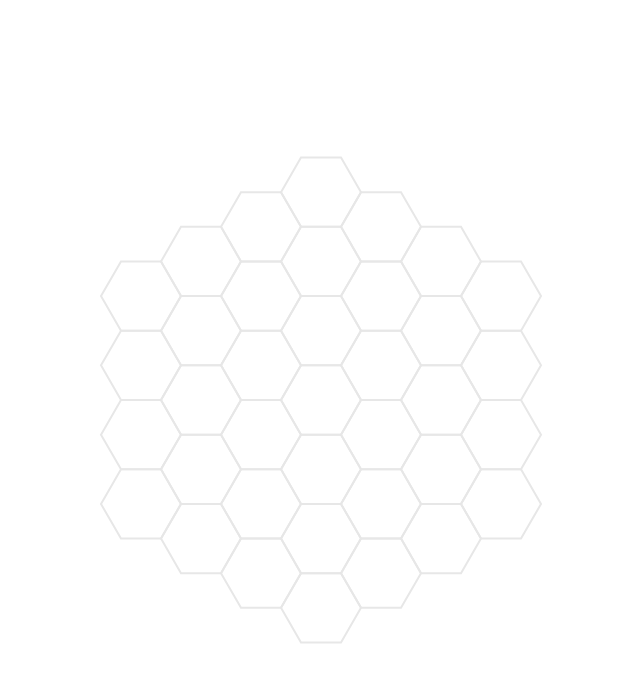
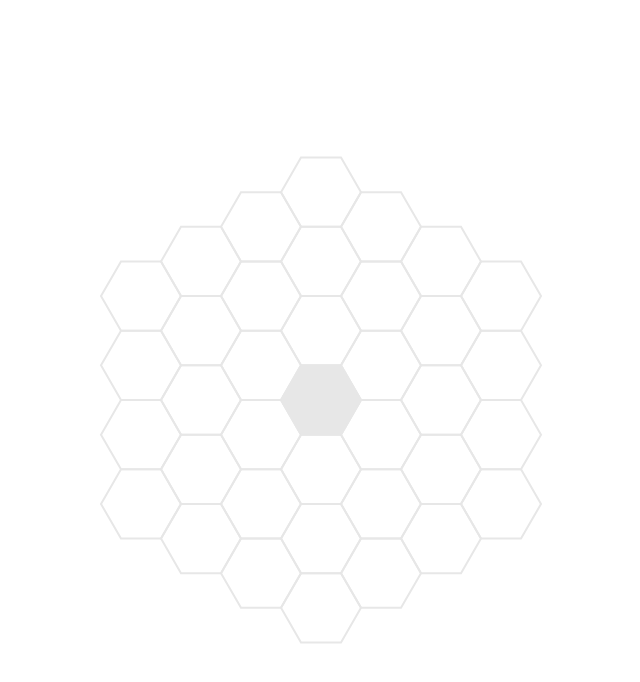
Before and after one commit to kmcgillivray/hex-grid, a plain HTML site: page index.html in a window 1280 px wide. Shown: the whole page, without its empty margins (319-959 px from the left). Drawn offline with Linux system fonts and the light colour scheme.

Commit message:
Reorganize hex grid files, set up get neighbor and get hex functions

```diff
--- a/index.html
+++ b/index.html
@@ -18,8 +18,8 @@
 
     <script src="scripts/utilities.js"></script>
     <script src="scripts/Canvas.js"></script>
-    <script src="scripts/Node.js"></script>
-    <script src="scripts/NodeGraph.js"></script>
+    <script src="scripts/Hexagon.js"></script>
+    <script src="scripts/HexGrid.js"></script>
     <script src="scripts/main.js"></script>
   </body>
 </html>
--- a/scripts/HexGrid.js
+++ b/scripts/HexGrid.js
@@ -4,37 +4,56 @@ Properties: rows (number), columns (number)
 Description: Creates spaced hexagons in a grid with the given number of rows and columns
 */
 
-function HexGrid(rows, columns) {
-  this.rows = rows;
-  this.columns = columns;
-  this.hexes = this.createGrid();
+function HexGrid(size) {
+  this.size = size;
+  this.grid = {};
+  this.directions = [
+     {x:+1, y:-1, z: 0}, {x:+1, y: 0, z:-1}, {x: 0, y:+1, z:-1},
+     {x:-1, y:+1, z: 0}, {x:-1, y: 0, z:+1}, {x: 0, y:-1, z:+1}
+  ];
+  this.init();
 }
 
 HexGrid.prototype = (function() {
 
   function createGrid() {
-    var hexes = [];
-    for (var i = 0; i < this.rows; i++) {
-      for (var j = 0; j < this.columns; j++) {
-        var spacing = 0;
-        if (j % 2 == 0) {
-          var spacing = hexWidth / 2;
+    var count = 0;
+    for (var i = -this.size; i <= this.size; i++) {
+      var max = -(this.size - Math.abs(i));
+      if (i > 0) {
+        max = -max;
+      }
+      for (var j = -this.size; j <= this.size; j++) {
+        if (i <= 0 && j >= max || i >= 0 && j <= max) {
+          var x = i;
+          var z = j;
+          var y = -x-z;
+          if (y == -0) {
+            y = Math.abs(y);
+          }
+          this.grid[count] = new Hexagon({x: x, y: y, z: z}, hexWidth);
+          count++;
         }
-        var hex = new Hexagon({c: j, r: i}, hexWidth, hexWidth * j, hexWidth * i - spacing);
-        hexes.push(hex);
-        console.log(hex.coordinates);
       }
     }
-    return hexes;
   }
 
-  function getHex(c, r) {
-    for (var i = 0; i < this.hexes.length; i++) {
-      if (this.hexes[i].coordinates.c == c && this.hexes[i].coordinates.r == r) {
-        console.log(this.hexes[i]);
-        return this.hexes[i];
+  function getHex(x, y, z) {
+    for (var hex in this.grid) {
+      var currentHex = this.grid[hex];
+      console.log(currentHex);
+      if (currentHex.x == x && currentHex.y == y && currentHex.z == z) {
+        console.log("found it!");
+        console.log(currentHex);
+        return currentHex;
       }
     }
+    // for (var i = 0; i < this.hexes.length; i++) {
+    //   if (this.hexes[i].coordinates.c == c && this.hexes[i].coordinates.r == r) {
+    //     console.log(this.hexes[i]);
+    //     return this.hexes[i];
+    //   }
+    // }
   }
 
   function draw() {
@@ -43,9 +62,16 @@ HexGrid.prototype = (function() {
     }
   }
 
+  function init() {
+    createGrid.call(this);
+    for (var hex in this.grid) {
+      this.grid[hex].findNeighbors(this.directions);
+    }
+  }
+
   return {
-    createGrid: createGrid,
     getHex: getHex,
+    init: init,
     draw: draw
   }
 })();
--- a/scripts/Hexagon.js
+++ b/scripts/Hexagon.js
@@ -4,43 +4,23 @@ Properties: width (number), x (number), y (number)
 Description: Creates a hexagon with equilateral sides and with the given width at the given x and y position on the canvas
 */
 
-function Hexagon(coordinates, width, x, y) {
-  this.coordinates = coordinates;
-  this.regularRatio = 2/Math.sqrt(3)
-  this.width = width;
-  this.height = width / this.regularRatio;
-  this.x = x;
-  this.y = y;
-  this.values = hexagonCalc(this.width, this.height);
+function Hexagon(coordinates, width) {
+  this.x = coordinates.x;
+  this.y = coordinates.y;
+  this.z = coordinates.z;
+  this.q = this.x;
+  this.r = this.z;
   this.points = [];
-  this.midpoint = {x: Math.floor(this.x + (this.values.z/2)), y: Math.floor(this.y + this.values.y) }
   this.neighbors = [];
-  this.selected = false;
+  this.width = width || 40;
   this.init();
 }
 
 Hexagon.prototype = (function() {
 
-  function calculatePoints() {
-    this.points.push({x: this.x, y: this.y});
-    this.points.push({x: this.x + this.values.z, y: this.y});
-    this.points.push({x: this.x + this.values.z + this.values.x, y: this.y + this.values.y});
-    this.points.push({x: this.x + this.values.z, y: this.y + this.values.y + this.values.y});
-    this.points.push({x: this.x, y: this.y + this.values.y + this.values.y });
-    this.points.push({x: this.x - this.values.x, y: this.y + this.values.y});
-  }
-
-  function calculateNeighbors() {
-    if (this.coordinates.c > 0) {
-      this.neighbors = [[-1, 0], [0, -1], [1, 0], [1, -1], [0, 1], [-1, -1]];
-    }
-    //if (this.coordinates.r )
-    //  [-1, -1], [0, -1], [1, -1]
-  }
-
   function draw() {
     ctx.strokeStyle = "#E7E7E7";
-    ctx.lineWidth = 5;
+    ctx.lineWidth = 2;
     ctx.beginPath();
     ctx.moveTo(this.points[0].x, this.points[0].y);
     for (var i = 1; i < this.points.length; i++) {
@@ -54,13 +34,37 @@ Hexagon.prototype = (function() {
     }
   }
 
+  function calculatePoints() {
+    for (var i = 0; i < 6; i++) {
+      var angleDeg = 60 * i;
+      var angleRad = Math.PI / 180 * angleDeg;
+      this.points.push(
+        {
+          x: this.xPosition + this.width * Math.cos(angleRad),
+          y: this.yPosition + this.width * Math.sin(angleRad)
+        }
+      );
+    }
+  }
+
+  function calculatePosition() {
+    this.xPosition = (window.innerWidth/2) + (this.width * 3/2 * this.q);
+    this.yPosition = (window.innerHeight/2) + (this.width * Math.sqrt(3) * (this.r + this.q/2));
+  }
+
+  function findNeighbors(directions) {
+    // console.log(directions);
+    // console.log("It's a beautiful day in the neighborhood");
+  }
+
   function init() {
+    calculatePosition.call(this);
     calculatePoints.call(this);
-    calculateNeighbors.call(this);
   }
 
   return {
     init: init,
+    findNeighbors: findNeighbors,
     draw: draw
   }
 })();
--- a/scripts/Node.js
+++ /dev/null
@@ -1,69 +0,0 @@
-/*
-Class: Hexagon
-Properties: width (number), x (number), y (number)
-Description: Creates a hexagon with equilateral sides and with the given width at the given x and y position on the canvas
-*/
-
-function Node(coordinates, width) {
-  this.x = coordinates.x;
-  this.y = coordinates.y;
-  this.z = coordinates.z;
-  this.q = this.x;
-  this.r = this.z;
-  this.points = [];
-  this.neighbors = [];
-  this.width = width || 40;
-  this.init();
-}
-
-Node.prototype = (function() {
-
-  function draw() {
-    ctx.strokeStyle = "#E7E7E7";
-    ctx.lineWidth = 2;
-    ctx.beginPath();
-    ctx.moveTo(this.points[0].x, this.points[0].y);
-    for (var i = 1; i < this.points.length; i++) {
-      ctx.lineTo(this.points[i].x, this.points[i].y);
-    }
-    ctx.closePath();
-    ctx.stroke();
-    if (this.selected) {
-      ctx.fillStyle = "#E7E7E7";
-      ctx.fill();
-    }
-  }
-
-  function calculatePoints() {
-    for (var i = 0; i < 6; i++) {
-      var angleDeg = 60 * i;
-      var angleRad = Math.PI / 180 * angleDeg;
-      this.points.push(
-        {
-          x: this.xPosition + this.width * Math.cos(angleRad),
-          y: this.yPosition + this.width * Math.sin(angleRad)
-        }
-      );
-    }
-    // function hex_corner(center, size, i):
-    // var angle_deg = 60 * i
-    // var angle_rad = PI / 180 * angle_deg
-    // return Point(center.x + size * cos(angle_rad),
-    //              center.y + size * sin(angle_rad))
-  }
-
-  function calculatePosition() {
-    this.xPosition = (window.innerWidth/2) + (this.width * 3/2 * this.q);
-    this.yPosition = (window.innerHeight/2) + (this.width * Math.sqrt(3) * (this.r + this.q/2));
-  }
-
-  function init() {
-    calculatePosition.call(this);
-    calculatePoints.call(this);
-  }
-
-  return {
-    init: init,
-    draw: draw
-  }
-})();
--- a/scripts/main.js
+++ b/scripts/main.js
@@ -1,5 +1,5 @@
 // Hexagon parameters – change the size of the hexagons here
-var nodeWidth = 80;
+var hexWidth = 40;
 
 // Hex Grid parameters – change the size of the grid here
 var rows = 5;
@@ -8,16 +8,16 @@ var columns = 5;
 // Global element variables – don't touch these
 var gameCanvas;
 var ctx;
-var nodes = [];
+var hexGrid;
 
 function draw() {
 
   // Clear the screen every frame
   ctx.clearRect(0, 0, gameCanvas.width, gameCanvas.height);
 
-  console.log(nodes);
-  for (var i = 0; i < nodes.length; i++) {
-    nodes[i].draw();
+  // Draw each hex in the grid
+  for (var hex in hexGrid.grid) {
+    hexGrid.grid[hex].draw();
   }
 }
 
@@ -27,36 +27,12 @@ window.onload = function() {
   gameCanvas.draw();
   ctx = gameCanvas.element.ctx;
 
-  var directions = [
-     {x:+1, y:-1, z: 0}, {x:+1, y: 0, z:-1}, {x: 0, y:+1, z:-1},
-     {x:-1, y:+1, z: 0}, {x:-1, y: 0, z:+1}, {x: 0, y:-1, z:+1}
-  ]
+  // Generate a hex grid with the given number of rows
+  hexGrid = new HexGrid(3);
 
-  // This one works for an offset grid
-  // for (var i = 0; i < 20; i++) {
-  //   for (var j = 0; j < 10; j++) {
-  //     var x = i;
-  //     var z = j - (i + (i%2)) / 2;
-  //     var y = -x-z;
-  //     nodes.push(new Node({x: x, y: y, z: z}, 40));
-  //   }
-  // }
-
-  var size = 3;
-  for (var i = -size; i <= size; i++) {
-    var max = -(size - Math.abs(i));
-    if (i > 0) {
-      max = -max;
-    }
-    for (var j = -size; j <= size; j++) {
-      if (i <= 0 && j >= max || i >= 0 && j <= max) {
-        var x = i;
-        var z = j;
-        var y = -x-z;
-        nodes.push(new Node({x: x, y: y, z: z}, 40));
-      }
-    }
-  }
+  var myHex = hexGrid.getHex(0, 0, 0);
+  console.log(myHex);
+  myHex.selected = true;
 
   // Draw everything. Use the first line to enable animation, use the second line to draw only once
   // setInterval(draw, 10);
```
Also changed, not shown: scripts/HexagonCalc.js (deleted, +0 -15 lines).
